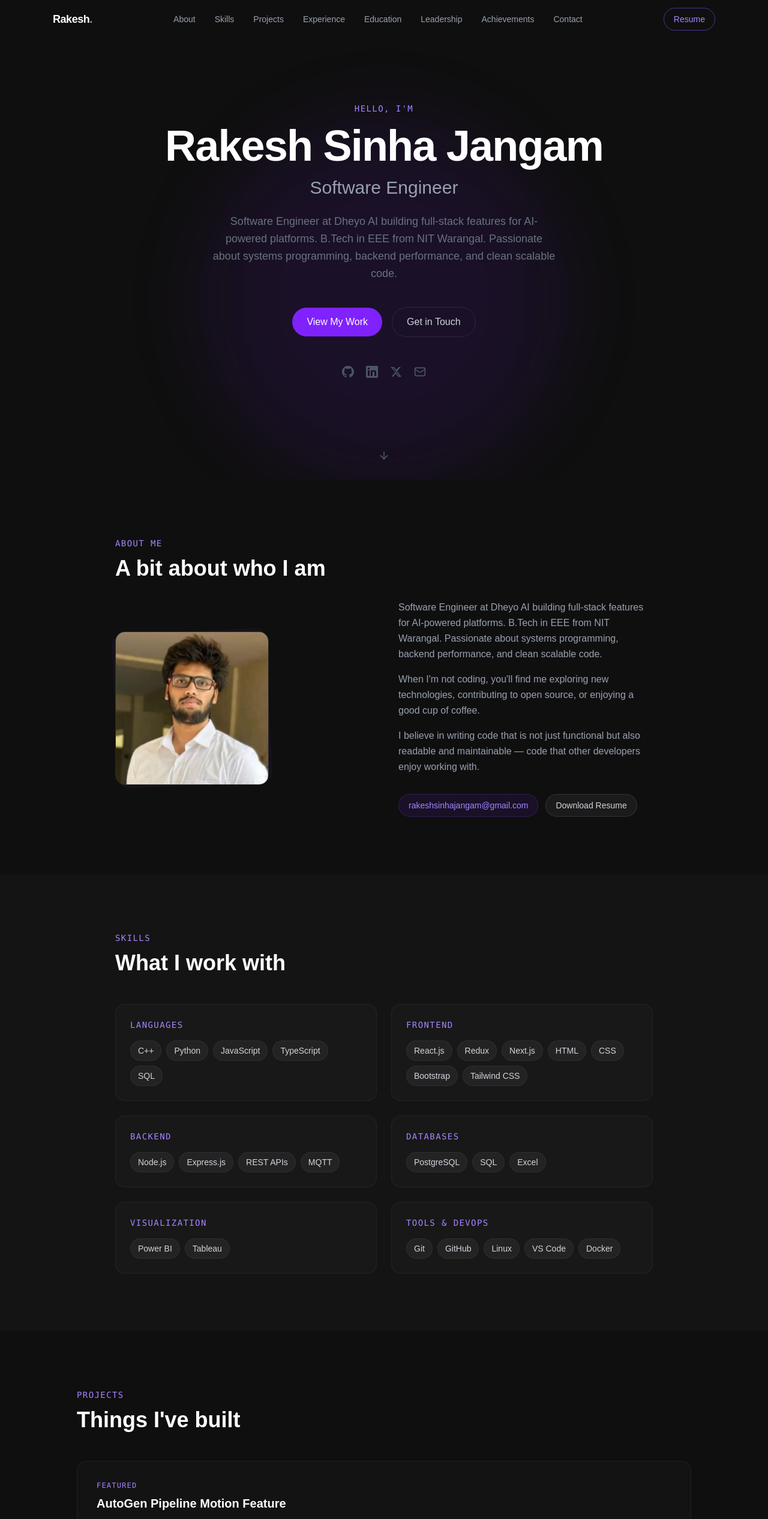
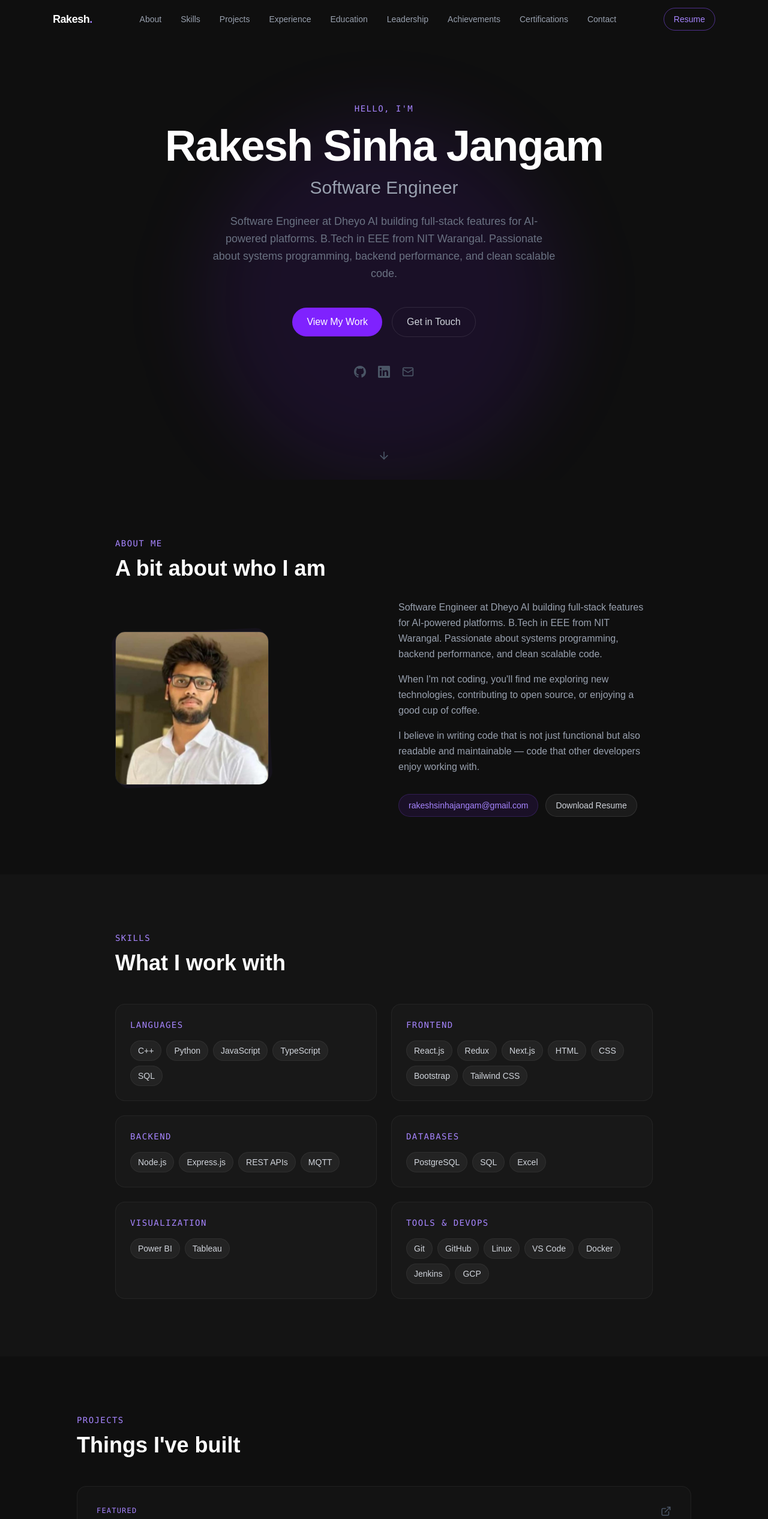
Before and after one commit to Rakeshsinha1105/portfolio, a Next.js app: page / in a window 1280 px wide. Shown: the top 2533 px of the page at 60% size. Built offline with nearby package versions, Linux system fonts and the light colour scheme.

Commit message:
Add certifications, leadership, achievements, project links, phone, resume

```diff
--- /dev/null
+++ b/app/components/Certifications.tsx
@@ -0,0 +1,58 @@
+"use client";
+
+import { motion } from "framer-motion";
+import { useInView } from "framer-motion";
+import { useRef } from "react";
+import { ExternalLink } from "lucide-react";
+import { certifications } from "../data";
+
+export default function Certifications() {
+  const ref = useRef(null);
+  const inView = useInView(ref, { once: true, margin: "-100px" });
+
+  return (
+    <section id="certifications" className="py-24 px-6 bg-white/[0.02]">
+      <div className="max-w-5xl mx-auto" ref={ref}>
+        <motion.div
+          initial={{ opacity: 0, y: 40 }}
+          animate={inView ? { opacity: 1, y: 0 } : {}}
+          transition={{ duration: 0.7 }}
+          className="mb-12"
+        >
+          <p className="text-violet-400 text-sm font-mono tracking-widest uppercase mb-3">Certifications</p>
+          <h2 className="text-3xl md:text-4xl font-bold text-white">Courses &amp; credentials</h2>
+        </motion.div>
+
+        <div className="grid sm:grid-cols-2 lg:grid-cols-3 gap-4">
+          {certifications.map((cert, i) => (
+            <motion.div
+              key={i}
+              initial={{ opacity: 0, y: 30 }}
+              animate={inView ? { opacity: 1, y: 0 } : {}}
+              transition={{ duration: 0.5, delay: i * 0.08 }}
+              className="group p-5 rounded-2xl border border-white/5 bg-white/[0.02] hover:border-violet-500/20 hover:bg-white/[0.04] transition-all duration-300 flex items-center justify-between gap-3"
+            >
+              <div>
+                <h3 className="text-white font-medium text-sm group-hover:text-violet-300 transition-colors">
+                  {cert.title}
+                </h3>
+                <p className="text-gray-500 text-xs mt-1">{cert.issuer}</p>
+              </div>
+              {cert.link && (
+                <a
+                  href={cert.link}
+                  target="_blank"
+                  rel="noopener noreferrer"
+                  aria-label="View certificate"
+                  className="text-gray-600 hover:text-violet-400 transition-colors shrink-0"
+                >
+                  <ExternalLink size={16} />
+                </a>
+              )}
+            </motion.div>
+          ))}
+        </div>
+      </div>
+    </section>
+  );
+}
--- a/app/components/Experience.tsx
+++ b/app/components/Experience.tsx
@@ -55,12 +55,30 @@ export default function Experience() {
                     ))}
                   </ul>
 
+                  <div className="flex flex-wrap items-center justify-between gap-3">
                     <div className="flex flex-wrap gap-2">
                       {job.skills.map((s) => (
                         <span key={s} className="text-xs px-2.5 py-1 rounded-full bg-violet-500/10 text-violet-400 border border-violet-500/20">
                           {s}
                         </span>
                       ))}
+                    </div>
+                    {job.certificate && (
+                      <a
+                        href={job.certificate}
+                        target="_blank"
+                        rel="noopener noreferrer"
+                        className="inline-flex items-center gap-1.5 text-xs px-3 py-1.5 rounded-full border border-emerald-500/30 text-emerald-400 bg-emerald-500/10 hover:bg-emerald-500/20 transition-all duration-200 shrink-0"
+                      >
+                        <svg width="12" height="12" viewBox="0 0 24 24" fill="none" stroke="currentColor" strokeWidth="2.5">
+                          <path d="M14 2H6a2 2 0 0 0-2 2v16a2 2 0 0 0 2 2h12a2 2 0 0 0 2-2V8z"/>
+                          <polyline points="14 2 14 8 20 8"/>
+                          <line x1="9" y1="12" x2="15" y2="12"/>
+                          <line x1="9" y1="16" x2="12" y2="16"/>
+                        </svg>
+                        View Certificate
+                      </a>
+                    )}
                   </div>
                 </div>
               </motion.div>
--- a/app/components/Hero.tsx
+++ b/app/components/Hero.tsx
@@ -2,7 +2,7 @@
 
 import { motion } from "framer-motion";
 import { Mail, ArrowDown } from "lucide-react";
-import { GithubIcon, LinkedinIcon, TwitterIcon } from "./Icons";
+import { GithubIcon, LinkedinIcon } from "./Icons";
 import { personal } from "../data";
 
 const fadeUp = (delay = 0) => ({
@@ -63,7 +63,6 @@ export default function Hero() {
           {[
             { icon: GithubIcon, href: personal.github, label: "GitHub" },
             { icon: LinkedinIcon, href: personal.linkedin, label: "LinkedIn" },
-            { icon: TwitterIcon, href: personal.twitter, label: "Twitter" },
             { icon: Mail, href: `mailto:${personal.email}`, label: "Email" },
           ].map(({ icon: Icon, href, label }) => (
             <a
--- a/app/components/Navbar.tsx
+++ b/app/components/Navbar.tsx
@@ -12,6 +12,7 @@ const navLinks = [
   { label: "Education", href: "#education" },
   { label: "Leadership", href: "#leadership" },
   { label: "Achievements", href: "#achievements" },
+  { label: "Certifications", href: "#certifications" },
   { label: "Contact", href: "#contact" },
 ];
 
--- a/app/data.ts
+++ b/app/data.ts
@@ -2,11 +2,11 @@ export const personal = {
   name: "Rakesh Sinha Jangam",
   title: "Software Engineer",
   bio: "Software Engineer at Dheyo AI building full-stack features for AI-powered platforms. B.Tech in EEE from NIT Warangal. Passionate about systems programming, backend performance, and clean scalable code.",
+  phone: "+91 9347481626",
   email: "rakeshsinhajangam@gmail.com",
   github: "https://github.com/Rakeshsinha1105",
   linkedin: "https://www.linkedin.com/in/rakeshsj/",
-  twitter: "https://twitter.com/yourusername",
-  resume: "/resume.pdf",
+  resume: "https://drive.google.com/file/d/1f8Jj2lHQJlIZXZ78Mr-sAHNrGBqDBYm8/view?usp=sharing",
 };
 
 export const skills = [
@@ -15,7 +15,7 @@ export const skills = [
   { category: "Backend", items: ["Node.js", "Express.js", "REST APIs", "MQTT"] },
   { category: "Databases", items: ["PostgreSQL", "SQL", "Excel"] },
   { category: "Visualization", items: ["Power BI", "Tableau"] },
-  { category: "Tools & DevOps", items: ["Git", "GitHub", "Linux", "VS Code", "Docker"] },
+  { category: "Tools & DevOps", items: ["Git", "GitHub", "Linux", "VS Code", "Docker", "Jenkins", "GCP"] },
 ];
 
 export const projects = [
@@ -24,7 +24,7 @@ export const projects = [
     description:
       "Built a centralized RDBMS to streamline hostel administration at NIT Warangal, managing 500+ student records, room allocations, and maintenance requests. Designed normalized ER schemas, implemented complex SQL queries with indexing strategies reducing retrieval time by 25–35%, and automated key workflows like room allocation and maintenance tracking.",
     tech: ["PostgreSQL", "SQL", "DBMS"],
-    github: "",
+    github: "https://github.com/Rakeshsinha1105/Hostel-Management-system",
     live: "",
     featured: false,
   },
@@ -34,7 +34,7 @@ export const projects = [
       "Designed and developed the official Electrical Engineering Society website serving 1000+ students. Built dynamic pages centralizing event updates, announcements, and academic resources. Developed dedicated modules for internship and placement resources. Focused on responsive design, cross-browser compatibility, and optimized DOM manipulation for smooth UX across all devices.",
     tech: ["HTML", "CSS", "JavaScript", "GitHub", "Linux"],
     github: "",
-    live: "",
+    live: "https://eesnitwarangal.github.io",
     featured: false,
   },
   {
@@ -43,7 +43,7 @@ export const projects = [
       "Designed and shipped motion feature integration across a 7-stage auto-generation pipeline with real-time synchronization at Dheyo AI. Implemented motion_id propagation through React Redux → REST API → PostgreSQL → concurrent shot generation, handling 1000+ concurrent shots without degradation. Built checkpoint-based recovery with optimistic locking, shot enrichment middleware with zero breaking changes, and reduced metadata lookups by 35% via intelligent caching.",
     tech: ["React.js", "Redux", "TypeScript", "PostgreSQL", "REST APIs", "CRDT"],
     github: "",
-    live: "",
+    live: "https://eyoh.ai/",
     featured: true,
   },
   {
@@ -51,17 +51,55 @@ export const projects = [
     description:
       "Built a production-grade HTTP/1.1 server from scratch handling 25,000+ requests/sec with 10,000+ concurrent connections. Implemented non-blocking I/O multiplexing via epoll, thread pool with producer-consumer pattern, and full HTTP/1.1 parsing with pattern-based routing (exact, params, wildcards). Features graceful shutdown, structured logging, and config management. Zero compilation warnings.",
     tech: ["C++17", "epoll", "TCP/IP", "pthreads", "Linux"],
-    github: "",
+    github: "https://github.com/Rakeshsinha1105/cpp-http-server",
     live: "",
     featured: true,
   },
 ];
 
+export const certifications = [
+  {
+    title: "C++ and DSA",
+    issuer: "NIT Warangal",
+    link: "https://drive.google.com/file/d/1JtmdfylavrOOq-pAIJea49YJmjmaj-In/view?usp=sharing",
+  },
+  {
+    title: "Redux JS",
+    issuer: "Udemy",
+    link: "https://drive.google.com/file/d/1REE6tcYeA0ClyI5CBRQ-RgAy9sX901Li/view?usp=sharing",
+  },
+  {
+    title: "System Design",
+    issuer: "Udemy",
+    link: "https://drive.google.com/file/d/1s7Nedq6CFpIywjc-Io0cdVgt-2NgWwtz/view?usp=sharing",
+  },
+  {
+    title: "PostgreSQL",
+    issuer: "Udemy",
+    link: "https://drive.google.com/file/d/1xCRxN4sqA01sdGb05OzkSKv4TP5hCpXa/view?usp=sharing",
+  },
+  {
+    title: "Full Stack JavaScript",
+    issuer: "Udemy",
+    link: "",
+  },
+  {
+    title: "C++ DSA + LeetCode",
+    issuer: "Udemy",
+    link: "https://drive.google.com/file/d/1mL6fcMfZQuW0gIyySxzpKe1lByP_X7LJ/view?usp=sharing",
+  },
+];
+
 export const achievements = [
   {
-    title: "500+ DSA Problems Solved",
-    description: "Solved 500+ problems across LeetCode, GeeksForGeeks, Codeforces, and other competitive programming platforms.",
+    title: "600+ DSA Problems Solved",
+    description: "Solved 600+ problems across LeetCode, Codeforces, GeeksForGeeks, and other competitive programming platforms.",
     icon: "💻",
+  },
+  {
+    title: "Winner — Tri-NIT Hackathon",
+    description: "Won the Tri-NIT Hackathon conducted jointly by NIT Warangal, NIT Trichy, and NITK.",
+    icon: "🏅",
   },
   {
     title: "GATE 2025 — AIR 2300",
@@ -148,6 +186,7 @@ export const experience = [
       "Shipped 12+ features on tight sprints collaborating with product and engineering teams.",
     ],
     skills: ["React.js", "Redux", "Node.js", "PostgreSQL", "C++", "WASM", "REST APIs"],
+    certificate: "",
   },
   {
     role: "SDE Intern",
@@ -161,6 +200,7 @@ export const experience = [
       "Identified and resolved performance bottlenecks across the application stack, contributing to an overall ~30% improvement in data processing efficiency.",
     ],
     skills: ["Express.js", "PostgreSQL", "C++", "SQL", "REST APIs"],
+    certificate: "https://drive.google.com/file/d/1K3fDO9gYCZpC-_1KTiBACvVQEmAyDp4P/view?usp=sharing",
   },
   {
     role: "SDE Intern",
@@ -173,5 +213,6 @@ export const experience = [
       "Implemented responsive front-end interfaces with React.js, Bootstrap, HTML, CSS, and JavaScript for real-time data visualization.",
     ],
     skills: ["Node.js", "React.js", "Express.js", "PostgreSQL", "MQTT", "Bootstrap"],
+    certificate: "https://drive.google.com/file/d/1YVXkRTCKfjcBJMMqoWzD-cxEJGvHZy6u/view?usp=sharing",
   },
 ];
--- a/app/page.tsx
+++ b/app/page.tsx
@@ -7,6 +7,7 @@ import Experience from "./components/Experience";
 import Education from "./components/Education";
 import Leadership from "./components/Leadership";
 import Achievements from "./components/Achievements";
+import Certifications from "./components/Certifications";
 import Contact from "./components/Contact";
 import Footer from "./components/Footer";
 
@@ -23,6 +24,7 @@ export default function Home() {
         <Education />
         <Leadership />
         <Achievements />
+        <Certifications />
         <Contact />
       </main>
       <Footer />
```
Also changed, not shown: app/components/Contact.tsx (+11 -3 lines). Lines whose indentation alone changed are shown as unchanged.
